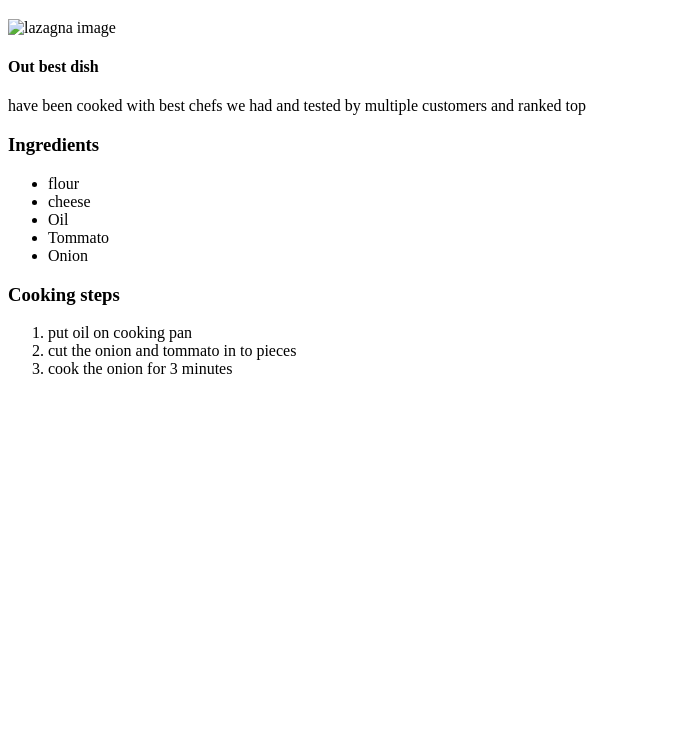
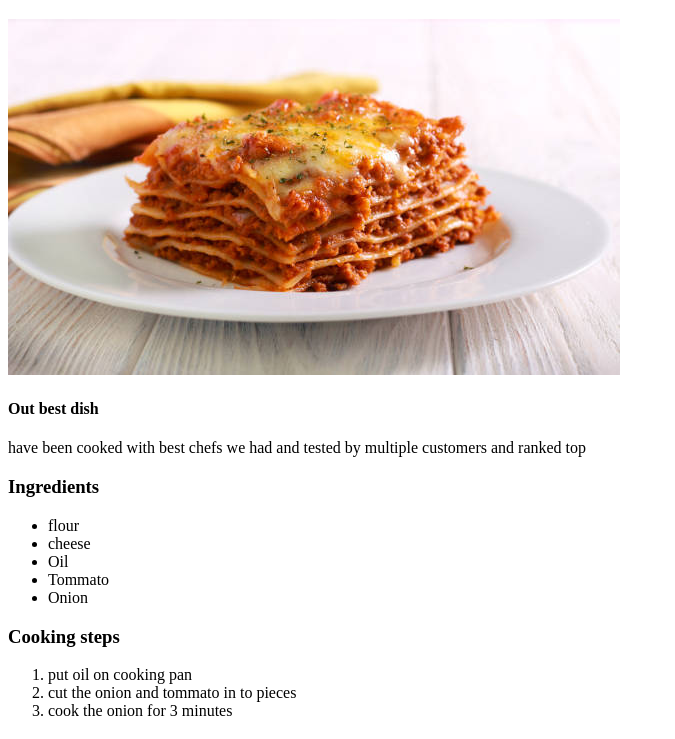
Before and after one commit to Seena2/recipes, a plain HTML site: page all-recipes/lasagna.html in a window 1280 px wide. Shown: the part 61-800 px from the top of the page, without its empty margins (0-675 px from the left). Drawn offline with Linux system fonts and the light colour scheme.

Commit message:
add image to lazagna page

```diff
--- a/all-recipes/lasagna.html
+++ b/all-recipes/lasagna.html
@@ -8,7 +8,7 @@
 </head>
 <body>
     <h1>Lasagna</h1>
-    <img src="./images/lazagna.jpg" alt="lazagna image">
+    <img src="../images/lazagna.jpg" alt="lazagna image">
     <h4>Out best dish </h4>
     <p>have been cooked with best chefs we had and tested by
         multiple customers and ranked top
```
